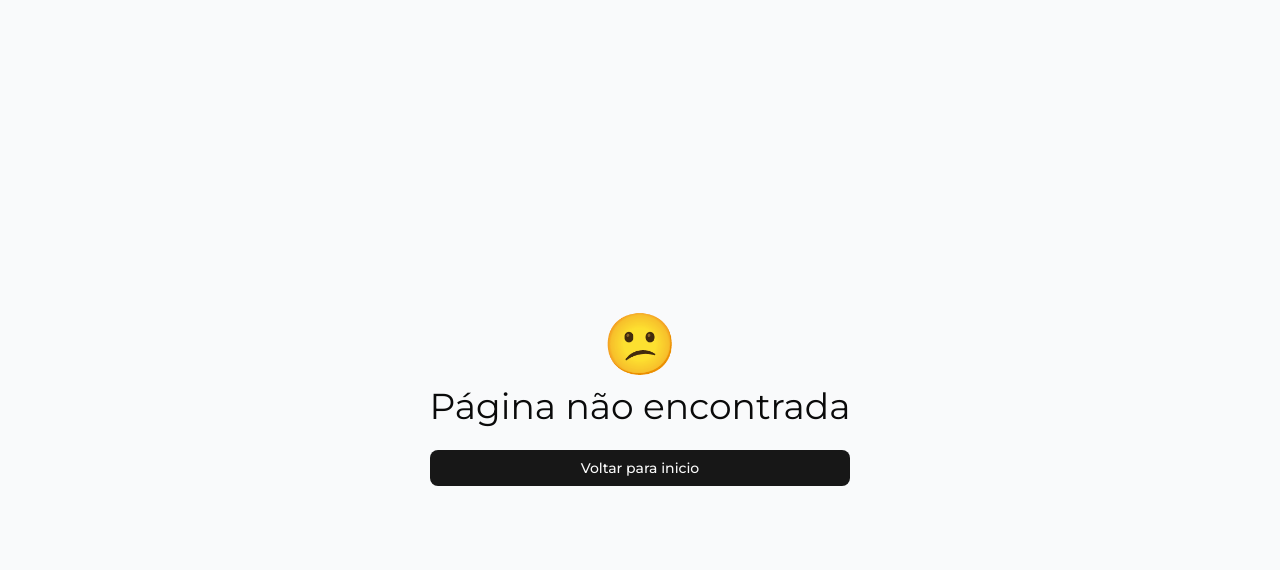
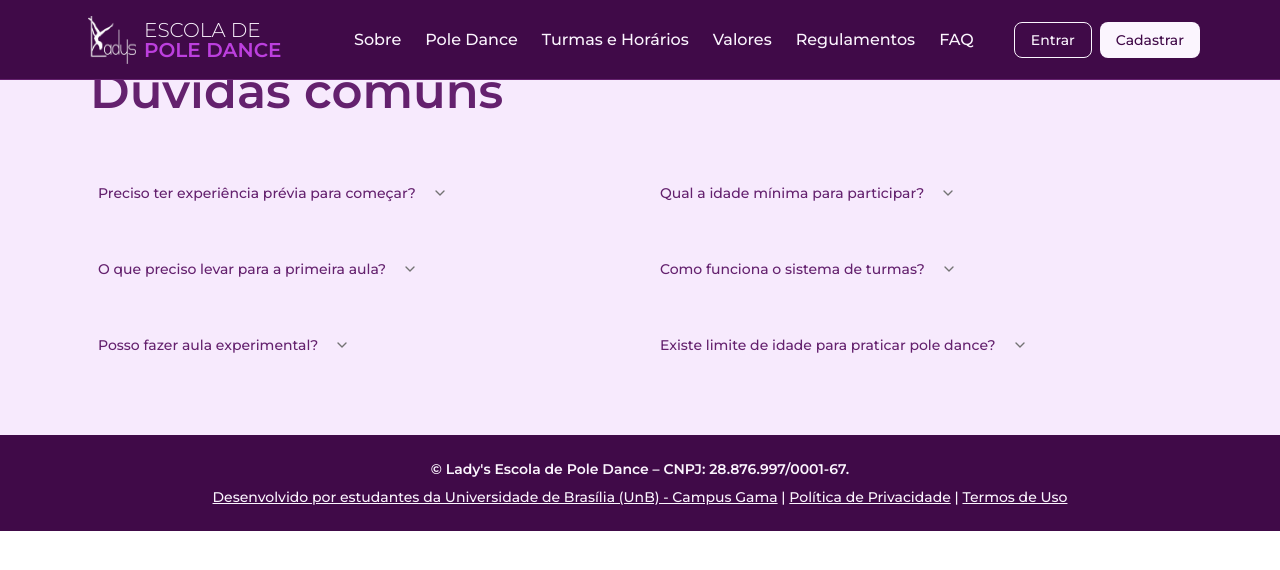
Before and after one commit to mdsreq-fga-unb/REQ-2025.2-T01-EscolaPoleDance, a React (Vite) app in the folder frontend/: page /faq in a window 1280 px wide. Shown: the top 570 px of the page. Built offline with nearby package versions, Linux system fonts and the light colour scheme.

Commit message:
# 65 feat: Add FAQPage component with Navbar, FAQSection, and Footer

```diff
--- /dev/null
+++ b/frontend/src/pages/FAQPage.tsx
@@ -0,0 +1,17 @@
+import Navbar from '..//components/layout/Navbar';
+import FAQSection from './LandingPage/sections/FAQSection';
+import Footer from '../components/layout/Footer';
+import PublicLayout from '@/components/layout/PublicLayout';
+
+
+
+export default function FAQPage() {
+    return (
+        <>
+            <Navbar />
+            <FAQSection />
+            <PublicLayout />
+            <Footer />
+        </>
+    );
+}
--- a/frontend/src/router.tsx
+++ b/frontend/src/router.tsx
@@ -1,5 +1,6 @@
 import { createBrowserRouter } from "react-router-dom";
 import LandingPage from "./pages/LandingPage/LandingPage.tsx";
+import FAQPage from "./pages/FAQPage";
 import NotFoundPage from "./pages/NotFoundPage.tsx";
 import HomePage from "./pages/HomePage.tsx";
 
@@ -17,4 +18,8 @@ export const router = createBrowserRouter([
     path: "/404",
     element: <NotFoundPage />,
   },
+  {
+    path: "/faq",
+    element: <FAQPage />,
+  },
 ]);
```
Also changed, not shown: 1 other file (tests, documents, lock files or other folders).
